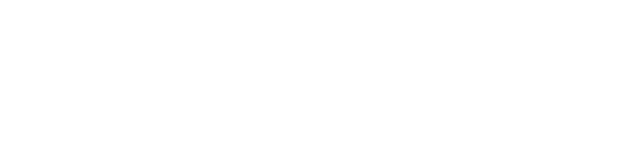
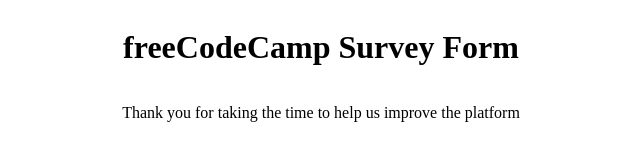
Before and after one commit to m-amroune/survey_form, a plain HTML site: page index.html in a window 1280 px wide. Shown: the whole page, without its empty margins (319-959 px from the left). Drawn offline with Linux system fonts and the light colour scheme.

Commit message:
add header and start stylization

```diff
--- a/index.html
+++ b/index.html
@@ -3,10 +3,24 @@
 <head>
     <meta charset="UTF-8">
     <meta name="viewport" content="width=device-width, initial-scale=1.0">
-    <title>Document</title>
-    <link rel="stylesheet" href=""styles.css>
+    <title>freeCodeCamp Survey Form</title>
+    <link rel="stylesheet" href="styles.css">
 </head>
 <body>
+    <header id="header">
+    <h1 id="title">freeCodeCamp Survey Form</h1>
+    <p>Thank you for taking the time to help us improve the platform</p>
+    </header>
+
+
+    <form id="survey-form">
+
+
+
+
+
+    </form>
+
 
 </body>
 </html>
--- a/styles.css
+++ b/styles.css
@@ -0,0 +1,5 @@
+#header{
+    display: flex;
+    align-items: center;
+    flex-direction: column;
+}
```
